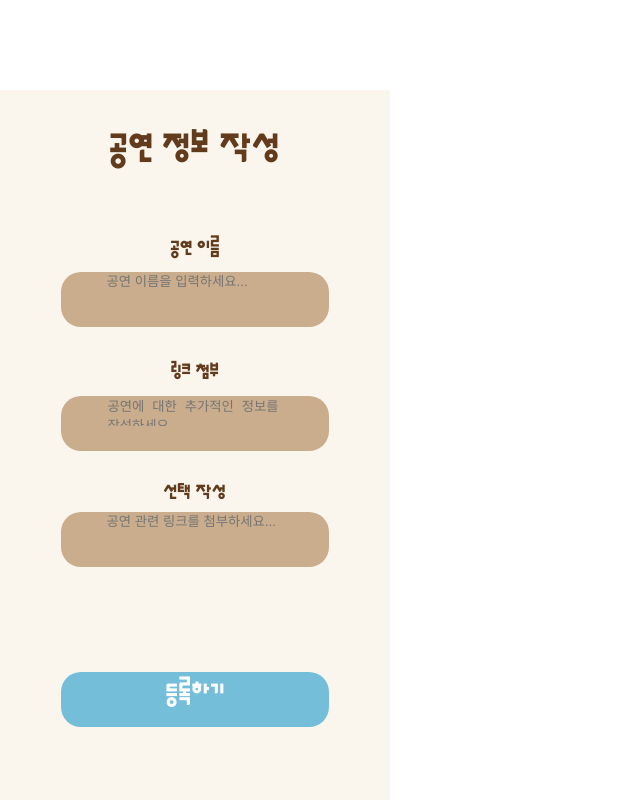
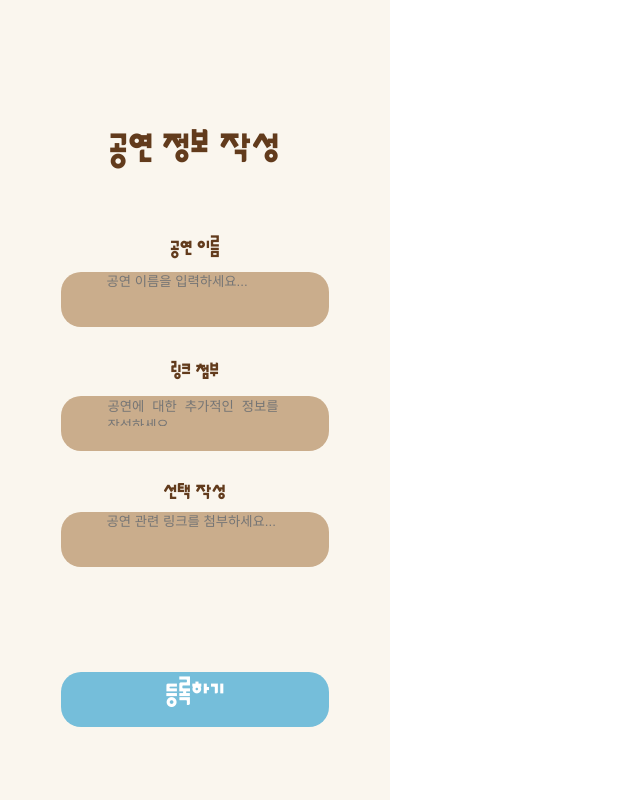
Before and after one commit to jeehyojeon/kukibox, a React (Create React App) app in the folder cookie/: page /maker in a window 1280 px wide. Shown: the top 800 px of the page, without its empty margins (0-640 px from the left). Built offline with nearby package versions, Linux system fonts and the light colour scheme.

Commit message:
fix: white space fix

```diff
--- a/cookie/public/index.html
+++ b/cookie/public/index.html
@@ -27,17 +27,6 @@
     <title>React App</title>
   </head>
   <body>
-    <noscript>You need to enable JavaScript to run this app.</noscript>
     <div id="root"></div>
-    <!--
-      This HTML file is a template.
-      If you open it directly in the browser, you will see an empty page.
-
-      You can add webfonts, meta tags, or analytics to this file.
-      The build step will place the bundled scripts into the <body> tag.
-
-      To begin the development, run `npm start` or `yarn start`.
-      To create a production bundle, use `npm run build` or `yarn build`.
-    -->
   </body>
 </html>
--- a/cookie/src/App.css
+++ b/cookie/src/App.css
@@ -1,9 +1,8 @@
 * {
-  margin: 0;
-  padding: 0;
-  border: 0;
+  margin: 0px;
+  padding: 0px;
+  border: 0px;
   box-sizing: border-box;
-  white-space: pre-wrap;
 }
 
 .hoverable {
--- a/cookie/src/pages/MakerHomePage.css
+++ b/cookie/src/pages/MakerHomePage.css
@@ -138,5 +138,4 @@
   border: none;
   resize: none;
 
-
 }
```
Also changed, not shown: cookie/src/index.js (line endings or trailing spaces).
